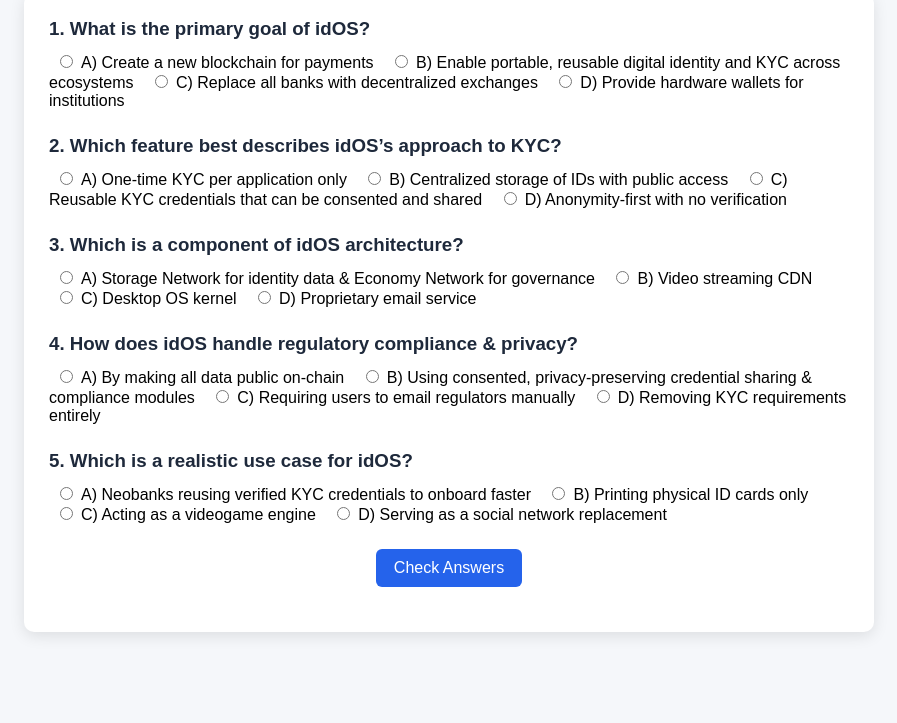
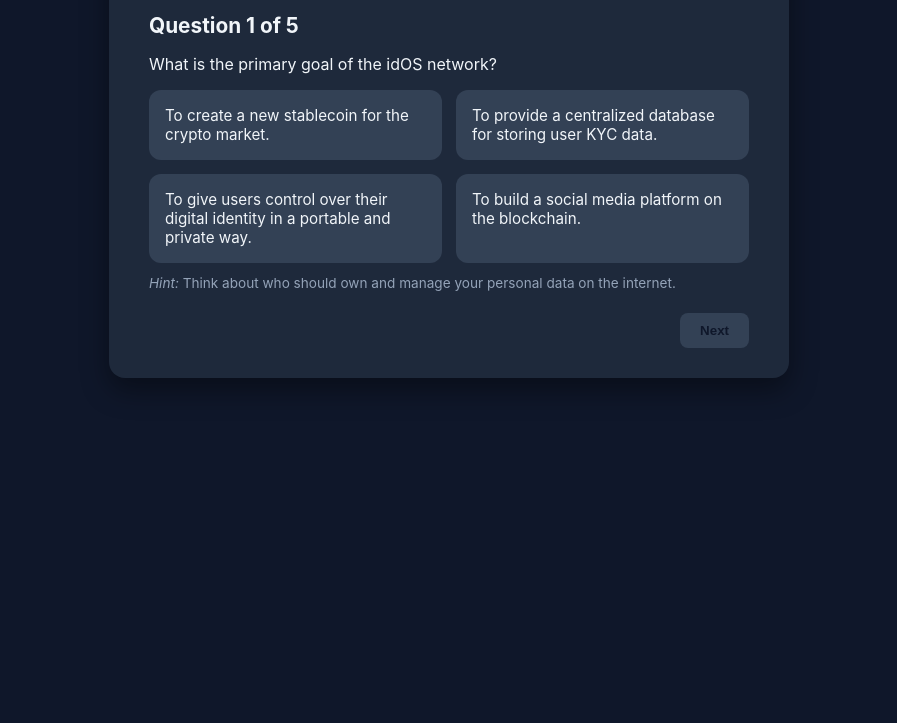
Before and after one commit to cryptochele15/idos, a plain HTML site: page index.html in a window 1280 px wide. Shown: the part 117-840 px from the top of the page, without its empty margins (191-1088 px from the left). Before the commit the page ends 800 px from the top, so only its background shows below. Drawn offline with Linux system fonts and the light colour scheme.

Commit message:
Update index.html

```diff
--- a/index.html
+++ b/index.html
@@ -1,98 +1,145 @@
-<!doctype html>
+<!DOCTYPE html>
 <html lang="en">
 <head>
-<meta charset="utf-8">
+<meta charset="UTF-8">
 <meta name="viewport" content="width=device-width,initial-scale=1">
-<title>idOS Quiz</title>
+<title>idOS Network Quiz</title>
 <style>
-  body{font-family:Arial,Helvetica,sans-serif;background:#f5f7fa;margin:0;padding:30px;}
-  h1{text-align:center;color:#0f172a;}
-  .quiz-container{max-width:800px;margin:0 auto;background:#fff;padding:25px;border-radius:10px;
-    box-shadow:0 4px 15px rgba(0,0,0,0.1);}
-  .question{margin-bottom:25px;}
-  .question h3{margin:0 0 12px;color:#1e293b;}
-  .option{margin:6px 0;padding:6px;border-radius:6px;cursor:pointer;}
-  input[type="radio"]{margin-right:8px;}
-  button{background:#2563eb;color:#fff;padding:10px 18px;font-size:1rem;border:none;border-radius:6px;
-    cursor:pointer;display:block;margin:20px auto;}
-  button:hover{background:#1d4ed8;}
-  .result{margin-top:20px;text-align:center;font-size:1.1rem;}
-  .correct{background:#dcfce7;}
-  .wrong{background:#fee2e2;}
+  body {
+    margin:0; font-family:Inter, system-ui, sans-serif;
+    background:#0f172a; color:#f1f5f9; display:flex;
+    justify-content:center; align-items:flex-start; min-height:100vh; padding-top:40px;
+  }
+  .quiz-box {
+    background:#1e293b; padding:30px 40px; border-radius:16px;
+    width:100%; max-width:600px; box-shadow:0 12px 28px rgba(0,0,0,0.4);
+  }
+  h1 { text-align:center; color:#38bdf8; margin-top:0; }
+  h2 { font-size:1.3rem; margin:20px 0 12px; }
+  .options { display:grid; grid-template-columns:1fr 1fr; gap:14px; margin-top:16px;}
+  .option-btn {
+    background:#334155; padding:14px; border-radius:12px; border:2px solid transparent;
+    cursor:pointer; text-align:left; font-size:0.95rem; transition:all .25s;
+  }
+  .option-btn:hover { background:#475569; }
+  .option-btn.selected { border-color:#38bdf8; background:#1e40af; }
+  .hint { font-size:0.85rem; color:#94a3b8; margin-top:12px; }
+  .controls { text-align:right; margin-top:22px; }
+  button.next-btn {
+    background:#38bdf8; color:#0f172a; font-weight:600;
+    padding:10px 20px; border:none; border-radius:8px; cursor:pointer;
+    transition:background .25s;
+  }
+  button.next-btn:disabled { background:#334155; cursor:default; }
+  .result { text-align:center; font-size:1.1rem; margin-top:20px;}
 </style>
 </head>
 <body>
-  <h1>idOS — MCQ Quiz</h1>
-  <div class="quiz-container" id="quiz">
-
-    <div class="question" data-answer="B">
-      <h3>1. What is the primary goal of idOS?</h3>
-      <label class="option"><input type="radio" name="q1" value="A">A) Create a new blockchain for payments</label>
-      <label class="option"><input type="radio" name="q1" value="B">B) Enable portable, reusable digital identity and KYC across ecosystems</label>
-      <label class="option"><input type="radio" name="q1" value="C">C) Replace all banks with decentralized exchanges</label>
-      <label class="option"><input type="radio" name="q1" value="D">D) Provide hardware wallets for institutions</label>
-    </div>
-
-    <div class="question" data-answer="C">
-      <h3>2. Which feature best describes idOS’s approach to KYC?</h3>
-      <label class="option"><input type="radio" name="q2" value="A">A) One-time KYC per application only</label>
-      <label class="option"><input type="radio" name="q2" value="B">B) Centralized storage of IDs with public access</label>
-      <label class="option"><input type="radio" name="q2" value="C">C) Reusable KYC credentials that can be consented and shared</label>
-      <label class="option"><input type="radio" name="q2" value="D">D) Anonymity-first with no verification</label>
-    </div>
-
-    <div class="question" data-answer="A">
-      <h3>3. Which is a component of idOS architecture?</h3>
-      <label class="option"><input type="radio" name="q3" value="A">A) Storage Network for identity data & Economy Network for governance</label>
-      <label class="option"><input type="radio" name="q3" value="B">B) Video streaming CDN</label>
-      <label class="option"><input type="radio" name="q3" value="C">C) Desktop OS kernel</label>
-      <label class="option"><input type="radio" name="q3" value="D">D) Proprietary email service</label>
-    </div>
-
-    <div class="question" data-answer="B">
-      <h3>4. How does idOS handle regulatory compliance & privacy?</h3>
-      <label class="option"><input type="radio" name="q4" value="A">A) By making all data public on-chain</label>
-      <label class="option"><input type="radio" name="q4" value="B">B) Using consented, privacy-preserving credential sharing & compliance modules</label>
-      <label class="option"><input type="radio" name="q4" value="C">C) Requiring users to email regulators manually</label>
-      <label class="option"><input type="radio" name="q4" value="D">D) Removing KYC requirements entirely</label>
-    </div>
-
-    <div class="question" data-answer="A">
-      <h3>5. Which is a realistic use case for idOS?</h3>
-      <label class="option"><input type="radio" name="q5" value="A">A) Neobanks reusing verified KYC credentials to onboard faster</label>
-      <label class="option"><input type="radio" name="q5" value="B">B) Printing physical ID cards only</label>
-      <label class="option"><input type="radio" name="q5" value="C">C) Acting as a videogame engine</label>
-      <label class="option"><input type="radio" name="q5" value="D">D) Serving as a social network replacement</label>
-    </div>
-
-    <button onclick="checkAnswers()">Check Answers</button>
-    <div id="result" class="result"></div>
+<div class="quiz-box">
+  <h1>idOS Network Quiz</h1>
+  <div id="quiz-content">
+    <!-- Question content injected here -->
   </div>
+</div>
 
 <script>
-function checkAnswers(){
-  let score=0;
-  const questions=document.querySelectorAll('.question');
-  questions.forEach(q=>{
-    const correct=q.dataset.answer;
-    const selected=q.querySelector('input[type=radio]:checked');
-    q.querySelectorAll('.option').forEach(opt=>{
-      opt.classList.remove('correct','wrong');
-    });
-    if(selected){
-      if(selected.value===correct){
-        score++;
-        selected.parentElement.classList.add('correct');
-      }else{
-        selected.parentElement.classList.add('wrong');
-        q.querySelector(`input[value=${correct}]`).parentElement.classList.add('correct');
-      }
-    }else{
-      q.querySelector(`input[value=${correct}]`).parentElement.classList.add('correct');
-    }
-  });
-  document.getElementById('result').textContent=`You scored ${score} / ${questions.length}`;
+const questions = [
+  {
+    q: "What is the primary goal of the idOS network?",
+    options: [
+      "To create a new stablecoin for the crypto market.",
+      "To provide a centralized database for storing user KYC data.",
+      "To give users control over their digital identity in a portable and private way.",
+      "To build a social media platform on the blockchain."
+    ],
+    answer:2,
+    hint:"Think about who should own and manage your personal data on the internet."
+  },
+  {
+    q:"Which feature best describes idOS’s approach to KYC?",
+    options:[
+      "One-time KYC per application only",
+      "Centralized storage of IDs with public access",
+      "Reusable KYC credentials that can be consented and shared",
+      "Anonymity-first with no verification"
+    ],
+    answer:2,
+    hint:"Focus on reusability and consent."
+  },
+  {
+    q:"Which is a component of idOS architecture?",
+    options:[
+      "Storage Network for identity data & Economy Network for governance",
+      "Video streaming CDN",
+      "Desktop OS kernel",
+      "Proprietary email service"
+    ],
+    answer:0,
+    hint:"It includes storage and economic governance layers."
+  },
+  {
+    q:"How does idOS handle regulatory compliance & privacy?",
+    options:[
+      "By making all data public on-chain",
+      "Using consented, privacy-preserving credential sharing & compliance modules",
+      "Requiring users to email regulators manually",
+      "Removing KYC requirements entirely"
+    ],
+    answer:1,
+    hint:"It balances privacy with compliance, not by publishing raw data."
+  },
+  {
+    q:"Which is a realistic use case for idOS?",
+    options:[
+      "Neobanks reusing verified KYC credentials to onboard faster",
+      "Printing physical ID cards only",
+      "Acting as a videogame engine",
+      "Serving as a social network replacement"
+    ],
+    answer:0,
+    hint:"Financial onboarding is a key use case."
+  }
+];
+
+let current = 0;
+let score = 0;
+
+function renderQuestion(){
+  const c = questions[current];
+  document.getElementById('quiz-content').innerHTML = `
+    <h2>Question ${current+1} of ${questions.length}</h2>
+    <p>${c.q}</p>
+    <div class="options">
+      ${c.options.map((opt,i)=>`<div class="option-btn" onclick="selectOption(${i})">${opt}</div>`).join('')}
+    </div>
+    <div class="hint"><em>Hint:</em> ${c.hint}</div>
+    <div class="controls">
+      <button class="next-btn" id="nextBtn" onclick="nextQuestion()" disabled>Next</button>
+    </div>
+  `;
 }
+function selectOption(i){
+  document.querySelectorAll('.option-btn').forEach(b=>b.classList.remove('selected'));
+  document.querySelectorAll('.option-btn')[i].classList.add('selected');
+  document.getElementById('nextBtn').disabled = false;
+  document.getElementById('nextBtn').dataset.selected = i;
+}
+function nextQuestion(){
+  const chosen = parseInt(document.getElementById('nextBtn').dataset.selected,10);
+  if(chosen===questions[current].answer) score++;
+  current++;
+  if(current<questions.length){
+    renderQuestion();
+  } else {
+    document.getElementById('quiz-content').innerHTML = `
+      <div class="result">
+        <h2>Quiz Complete!</h2>
+        <p>You scored ${score} out of ${questions.length}</p>
+      </div>
+    `;
+  }
+}
+renderQuestion();
 </script>
 </body>
 </html>
```
